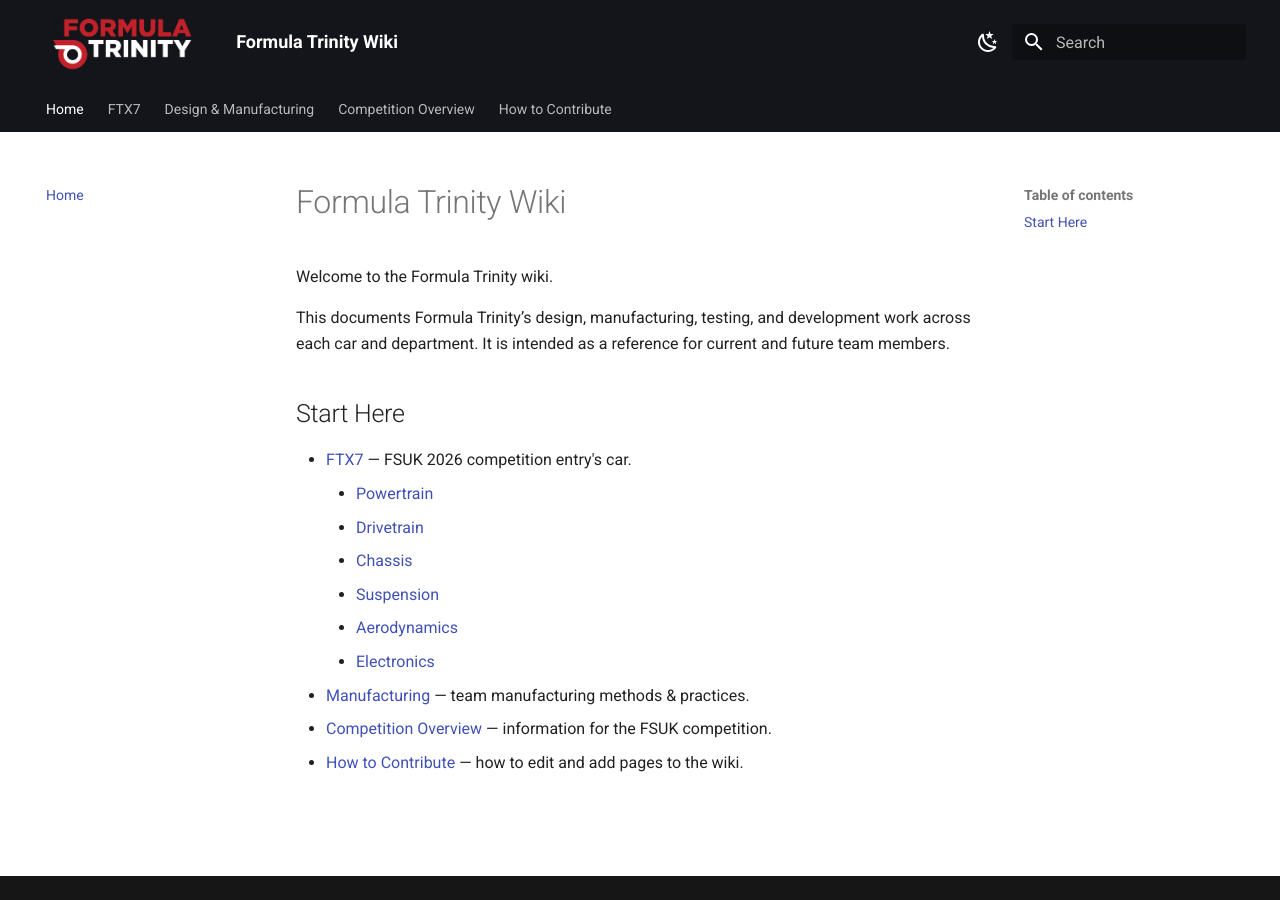
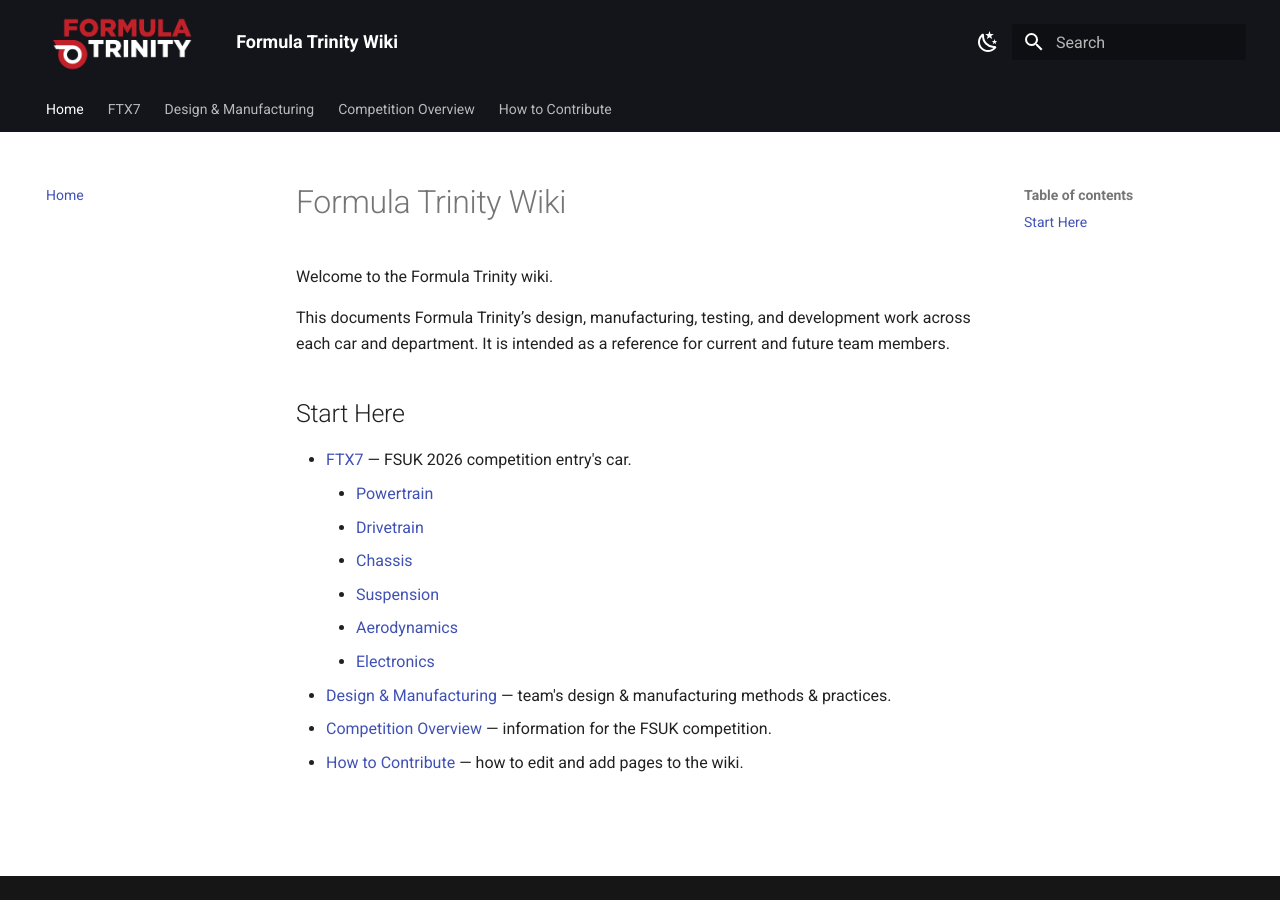
Before and after one commit to Formula-Trinity/ft-wiki, an MkDocs documentation site: the page built from docs/index.md, in a window 1280 px wide. Built offline with MkDocs 1.6.1 and Material for MkDocs 9.7.7, drawn with Linux system fonts in a browser that asks for light colours.

Commit message:
Fixed link on landing page

```diff
--- a/docs/index.md
+++ b/docs/index.md
@@ -15,6 +15,6 @@
       - [Suspension](ftx7/suspension/index.md)
       - [Aerodynamics](ftx7/aero/index.md)
       - [Electronics](ftx7/electronics/index.md)
-- [Manufacturing](manufacturing/index.md) — team manufacturing methods & practices.
+- [Design & Manufacturing](./design_manufacturing/index.md) — team's design & manufacturing methods & practices.
 - [Competition Overview](./competition/index.md) — information for the FSUK competition.
 - [How to Contribute](contributing.md) — how to edit and add pages to the wiki.
```
